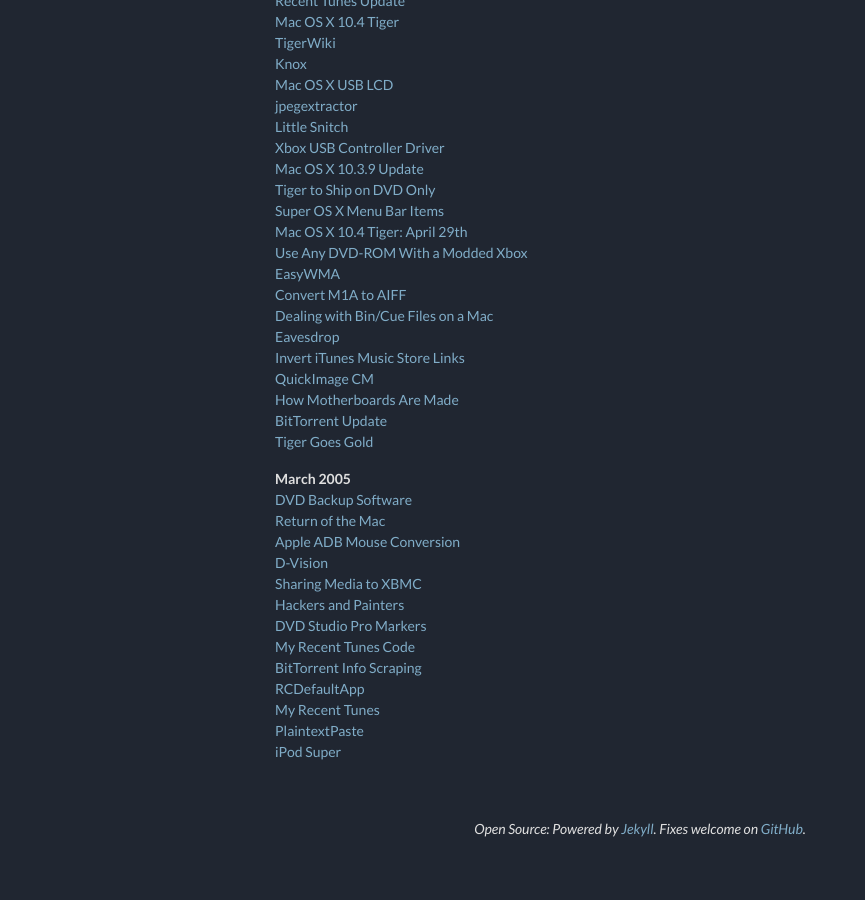
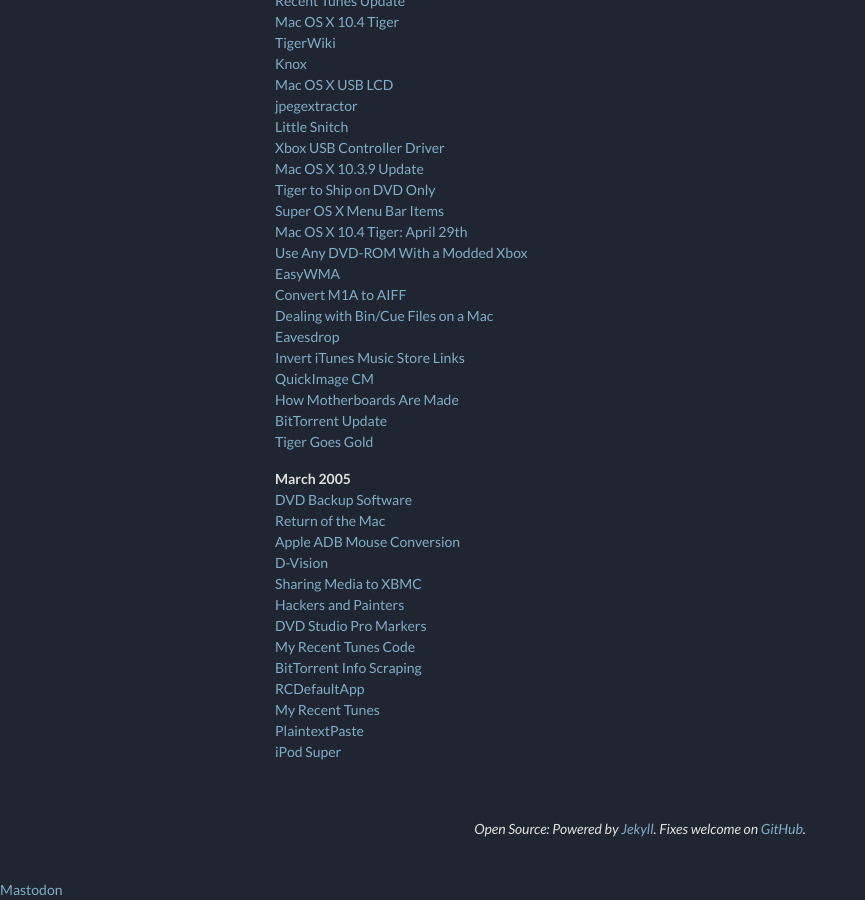
Before and after one commit to command-tab/dotcom, a Jekyll site: the page built from archive.html, in a window 1280 px wide and 900 px high, scrolled down 7088 px. Shown: the whole window, without its empty margins (0-865 px from the left). Built offline with Jekyll 4.4.1, drawn with Linux system fonts in a browser that asks for light colours; before the commit the page ends 7967 px from its top, so only the background shows below that.

Commit message:
Update Mastodon verification link

```diff
--- a/_layouts/base.html
+++ b/_layouts/base.html
@@ -39,6 +39,6 @@
       </div>
     </div>
     <script data-goatcounter="https://command-tab.goatcounter.com/count" async src="//gc.zgo.at/count.js"></script>
-    <a rel="me" href="https://mastodon.social/@command_tab"></a>
+    <a rel="me" href="https://hachyderm.io/@command_tab">Mastodon</a>
   </body>
 </html>
```
